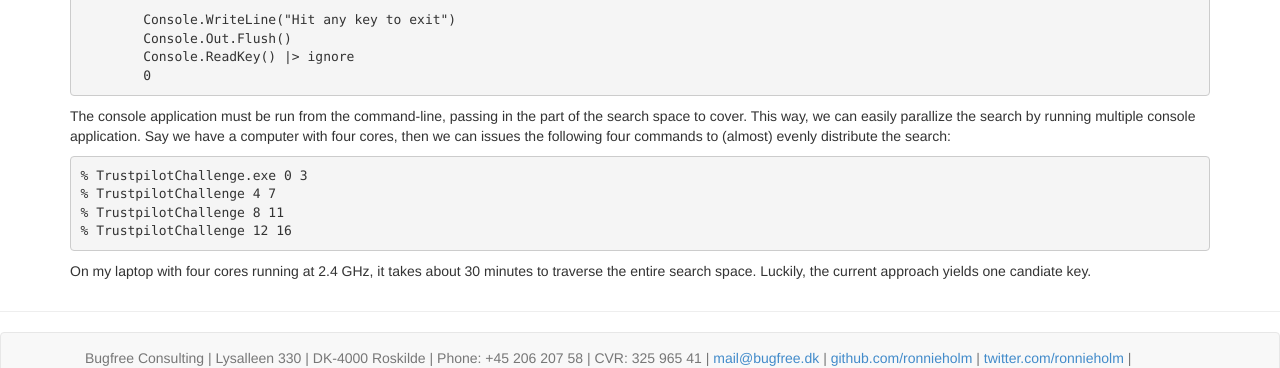
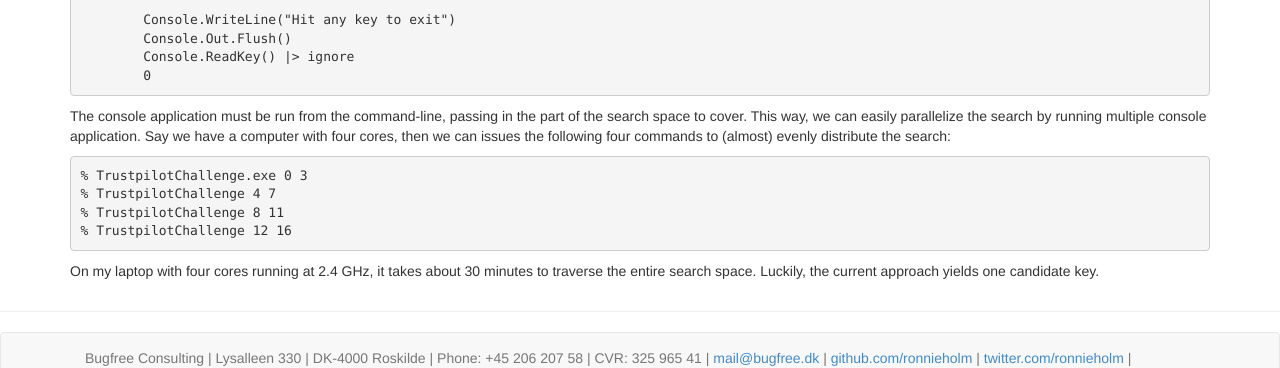
Before and after one commit to ronnieholm/ronnieholm.github.io, a Jekyll site: the page built from _posts/2014-07-17-trustpilot-challenge-crack-aes-encrypted-message.html, in a window 1280 px wide and 900 px high, scrolled down 2320 px. Shown: the part 406-774 px from the top of the window. Built offline with Jekyll 4.4.1, drawn with Linux system fonts in a browser that asks for light colours; nearby versions of some CDN libraries; some of the changed text lies outside the part shown.

Commit message:
New post

```diff
--- a/_posts/2014-07-17-trustpilot-challenge-crack-aes-encrypted-message.html
+++ b/_posts/2014-07-17-trustpilot-challenge-crack-aes-encrypted-message.html
@@ -147,7 +147,7 @@ module Program =
 <p>
 The console application must be run from the command-line, passing in
 the part of the search space to cover. This way, we can easily
-parallize the search by running multiple console application. Say we
+parallelize the search by running multiple console application. Say we
 have a computer with four cores, then we can issues the following four
 commands to (almost) evenly distribute the search:
 </p>
@@ -162,7 +162,7 @@ commands to (almost) evenly distribute the search:
 <p>
 On my laptop with four cores running at 2.4 GHz, it takes about 30
 minutes to traverse the entire search space. Luckily, the current
-approach yields one candiate key.
+approach yields one candidate key.
 </p>
 
 </div>
```
Also changed, not shown: other parts of _posts/2014-07-17-trustpilot-challenge-crack-aes-encrypted-message.html (+2 -2 lines).
